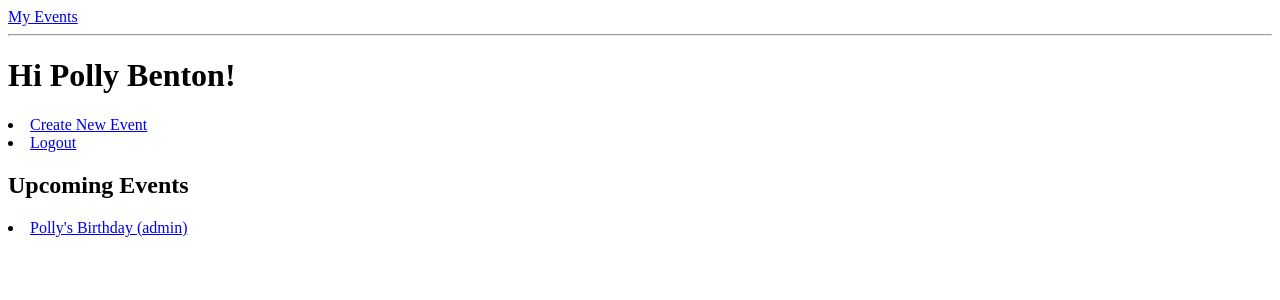
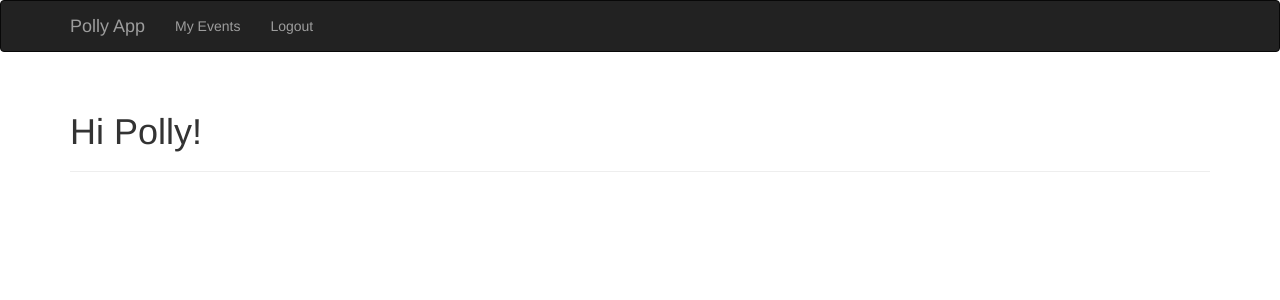
Before and after one commit to syked1/Polly_app, a Flask app: page / in a window 1280 px wide. Shown: the top 300 px of the page. Run offline with Flask 2, Linux system fonts and the light colour scheme; a user stored in the database is signed in; data comes from the database, SQL or seed files in the repository; some libraries are stand-ins or nearby versions.

Commit message:
with bootstrap added on index page

```diff
--- a/app/__init__.py
+++ b/app/__init__.py
@@ -1,6 +1,7 @@
 from flask import Flask
 from flask_sqlalchemy import SQLAlchemy
 from flask.ext.login import LoginManager
+from flask.ext.bootstrap import Bootstrap
 
 login_manager = LoginManager()
 login_manager.session_protection = "strong"
@@ -11,5 +12,6 @@ app = Flask(__name__)
 app.config.from_object('config')
 db = SQLAlchemy(app)
 login_manager.init_app(app)
+bootstrap = Bootstrap(app)
 
 from app import views, models
--- a/app/templates/index.html
+++ b/app/templates/index.html
@@ -1,17 +1,34 @@
-{% extends "base.html" %}
+{% extends "bootstrap/base.html" %}
+
+{% block title %} Polly App {% endblock %}
+
+{% block navbar %}
+<div class = "navbar navbar-inverse" role = "navigation">
+	<div class = "container">
+		<div class = "navbar-header">
+			<button type = "button" class="navbar-toggle" data-toggle="collapse" data-target = ".navbar-collapse">
+				<span class = "sr-only"> Toggle navigation</span>
+				<span class = "icon-bar"></span>
+				<span class = "icon-bar"></span>
+				<span class = "icon-bar"></span>
+			</button>
+		<a class = "navbar-brand" href = "{{url_for("index")}}"> Polly App </a>
+		</div>
+		<div class = "navbar-collapse collapse">
+			<ul class = "nav navbar-nav">
+				<li><a href = "{{url_for("index")}}"> My Events </a></li>
+				<li><a href = "{{url_for("logout")}}"> Logout </a></li>
+			</ul>
+		</div>
+	</div>
+</div>
+{% endblock %}
+
+
 {% block content %}
-    <h1>Hi {{ user.firstname }} {{user.surname}}!</h1>
-	<li> <a href="/new_event">Create New Event</a> </li>
-	<li> <a href="/logout">Logout</a> </li>
-	<div>
-
-	<h2> Upcoming Events </h2>
-	{%for event in events%}
-	{%if event.admin_id == current_user.id%}
-	<li> <a href= "{{url_for("event_details", event_id = event.id)}}">  {{event.name}} (admin) </a>
-	{%else%}
-	<li> <a href= "{{url_for("event_details", event_id = event.id)}}">  {{event.name}} </a>
-	{%endif%}
-
-	{%endfor%} </div>
+<div class = "container">
+	<div class = "page-header">
+		<h1>Hi {{ user.firstname }}!</h1>
+	</div>
+</div>
 {% endblock %}
```
Also changed, not shown: 1 other file.
